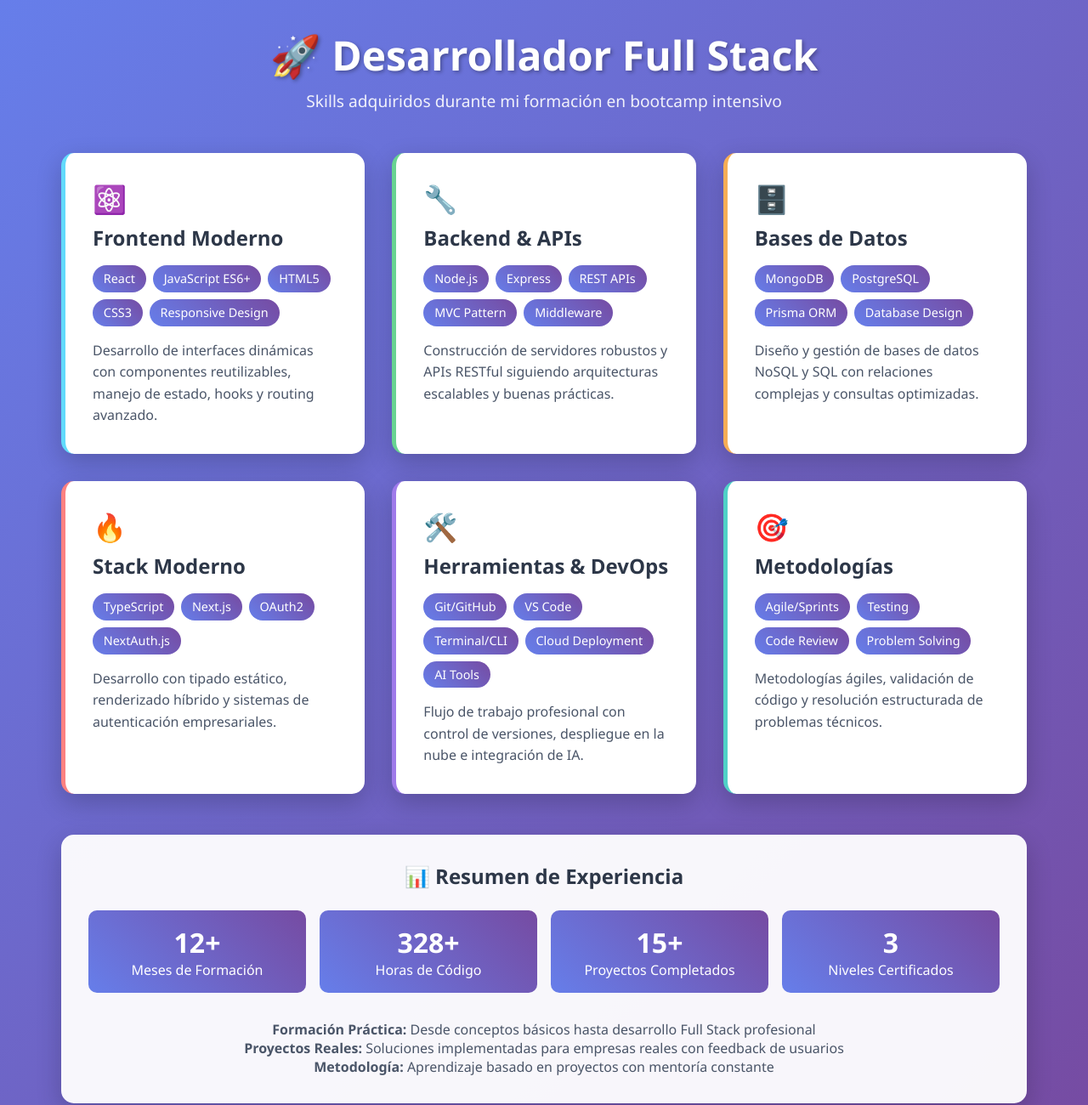
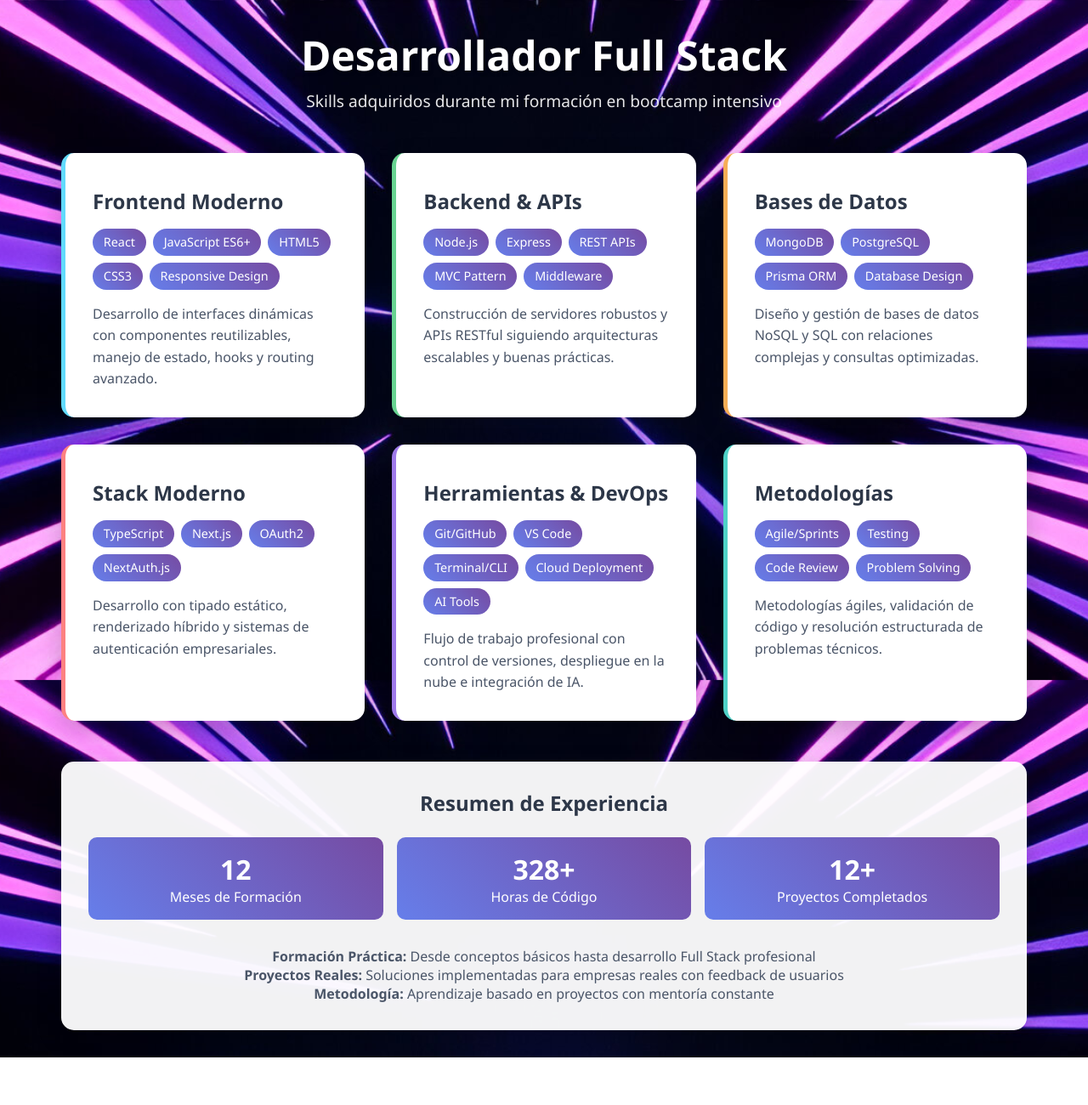
Before and after one commit to CattCloud/skills, a plain HTML site: page index.html in a window 1280 px wide. Shown: the top 1300 px of the page at 85% size. After the commit the page ends 1244 px from the top, so only its background shows below. Drawn offline with Linux system fonts and the light colour scheme.

Commit message:
commit 2

```diff
--- a/index.html
+++ b/index.html
@@ -1,5 +1,6 @@
 <!DOCTYPE html>
 <html lang="es">
+
 <head>
     <meta charset="UTF-8">
     <meta name="viewport" content="width=device-width, initial-scale=1.0">
@@ -13,10 +14,12 @@
 
         body {
             font-family: 'Segoe UI', Tahoma, Geneva, Verdana, sans-serif;
-            background: linear-gradient(135deg, #667eea 0%, #764ba2 100%);
+            background: url('fondo.jpg') no-repeat center center fixed;
+            background-size: cover;
             min-height: 100vh;
             color: #333;
         }
+
 
         .container {
             max-width: 1200px;
@@ -33,7 +36,7 @@
         .header h1 {
             font-size: 3rem;
             margin-bottom: 0.5rem;
-            text-shadow: 2px 2px 4px rgba(0,0,0,0.3);
+            text-shadow: 2px 2px 4px rgba(0, 0, 0, 0.3);
         }
 
         .header p {
@@ -52,22 +55,39 @@
             background: white;
             border-radius: 15px;
             padding: 2rem;
-            box-shadow: 0 10px 30px rgba(0,0,0,0.2);
+            box-shadow: 0 10px 30px rgba(0, 0, 0, 0.2);
             transition: transform 0.3s ease, box-shadow 0.3s ease;
             border-left: 5px solid;
         }
 
         .skill-card:hover {
             transform: translateY(-10px);
-            box-shadow: 0 20px 40px rgba(0,0,0,0.3);
+            box-shadow: 0 20px 40px rgba(0, 0, 0, 0.3);
         }
 
-        .frontend { border-left-color: #61dafb; }
-        .backend { border-left-color: #68d391; }
-        .database { border-left-color: #f6ad55; }
-        .tools { border-left-color: #9f7aea; }
-        .modern { border-left-color: #fc8181; }
-        .methodologies { border-left-color: #4fd1c7; }
+        .frontend {
+            border-left-color: #61dafb;
+        }
+
+        .backend {
+            border-left-color: #68d391;
+        }
+
+        .database {
+            border-left-color: #f6ad55;
+        }
+
+        .tools {
+            border-left-color: #9f7aea;
+        }
+
+        .modern {
+            border-left-color: #fc8181;
+        }
+
+        .methodologies {
+            border-left-color: #4fd1c7;
+        }
 
         .skill-card h3 {
             font-size: 1.5rem;
@@ -98,11 +118,11 @@
         }
 
         .experience-summary {
-            background: rgba(255,255,255,0.95);
+            background: rgba(255, 255, 255, 0.95);
             border-radius: 15px;
             padding: 2rem;
             margin-top: 2rem;
-            box-shadow: 0 10px 30px rgba(0,0,0,0.2);
+            box-shadow: 0 10px 30px rgba(0, 0, 0, 0.2);
         }
 
         .experience-summary h2 {
@@ -152,16 +172,17 @@
         }
     </style>
 </head>
+
 <body>
     <div class="container">
         <div class="header">
-            <h1>🚀 Desarrollador Full Stack</h1>
+            <h1> Desarrollador Full Stack</h1>
             <p>Skills adquiridos durante mi formación en bootcamp intensivo</p>
         </div>
 
         <div class="skills-grid">
             <div class="skill-card frontend">
-                <div class="icon">⚛️</div>
+                <div class="icon"></div>
                 <h3>Frontend Moderno</h3>
                 <div class="tech-list">
                     <span class="tech-tag">React</span>
@@ -171,12 +192,13 @@
                     <span class="tech-tag">Responsive Design</span>
                 </div>
                 <div class="skill-description">
-                    Desarrollo de interfaces dinámicas con componentes reutilizables, manejo de estado, hooks y routing avanzado.
+                    Desarrollo de interfaces dinámicas con componentes reutilizables, manejo de estado, hooks y routing
+                    avanzado.
                 </div>
             </div>
 
             <div class="skill-card backend">
-                <div class="icon">🔧</div>
+                <div class="icon"></div>
                 <h3>Backend & APIs</h3>
                 <div class="tech-list">
                     <span class="tech-tag">Node.js</span>
@@ -186,12 +208,13 @@
                     <span class="tech-tag">Middleware</span>
                 </div>
                 <div class="skill-description">
-                    Construcción de servidores robustos y APIs RESTful siguiendo arquitecturas escalables y buenas prácticas.
+                    Construcción de servidores robustos y APIs RESTful siguiendo arquitecturas escalables y buenas
+                    prácticas.
                 </div>
             </div>
 
             <div class="skill-card database">
-                <div class="icon">🗄️</div>
+                <div class="icon"></div>
                 <h3>Bases de Datos</h3>
                 <div class="tech-list">
                     <span class="tech-tag">MongoDB</span>
@@ -205,7 +228,7 @@
             </div>
 
             <div class="skill-card modern">
-                <div class="icon">🔥</div>
+                <div class="icon"></div>
                 <h3>Stack Moderno</h3>
                 <div class="tech-list">
                     <span class="tech-tag">TypeScript</span>
@@ -219,7 +242,7 @@
             </div>
 
             <div class="skill-card tools">
-                <div class="icon">🛠️</div>
+                <div class="icon"></div>
                 <h3>Herramientas & DevOps</h3>
                 <div class="tech-list">
                     <span class="tech-tag">Git/GitHub</span>
@@ -234,7 +257,7 @@
             </div>
 
             <div class="skill-card methodologies">
-                <div class="icon">🎯</div>
+                <div class="icon"></div>
                 <h3>Metodologías</h3>
                 <div class="tech-list">
                     <span class="tech-tag">Agile/Sprints</span>
@@ -249,10 +272,10 @@
         </div>
 
         <div class="experience-summary">
-            <h2>📊 Resumen de Experiencia</h2>
+            <h2>Resumen de Experiencia</h2>
             <div class="stats">
                 <div class="stat-item">
-                    <span class="stat-number">12+</span>
+                    <span class="stat-number">12</span>
                     <span>Meses de Formación</span>
                 </div>
                 <div class="stat-item">
@@ -260,18 +283,17 @@
                     <span>Horas de Código</span>
                 </div>
                 <div class="stat-item">
-                    <span class="stat-number">15+</span>
+                    <span class="stat-number">12+</span>
                     <span>Proyectos Completados</span>
                 </div>
-                <div class="stat-item">
-                    <span class="stat-number">3</span>
-                    <span>Niveles Certificados</span>
-                </div>
+
             </div>
 
             <div style="margin-top: 2rem; text-align: center; color: #4a5568;">
-                <p><strong>Formación Práctica:</strong> Desde conceptos básicos hasta desarrollo Full Stack profesional</p>
-                <p><strong>Proyectos Reales:</strong> Soluciones implementadas para empresas reales con feedback de usuarios</p>
+                <p><strong>Formación Práctica:</strong> Desde conceptos básicos hasta desarrollo Full Stack profesional
+                </p>
+                <p><strong>Proyectos Reales:</strong> Soluciones implementadas para empresas reales con feedback de
+                    usuarios</p>
                 <p><strong>Metodología:</strong> Aprendizaje basado en proyectos con mentoría constante</p>
             </div>
         </div>
@@ -303,4 +325,5 @@
         });
     </script>
 </body>
+
 </html>
```
Also changed, not shown: fondo.jpg (added).
